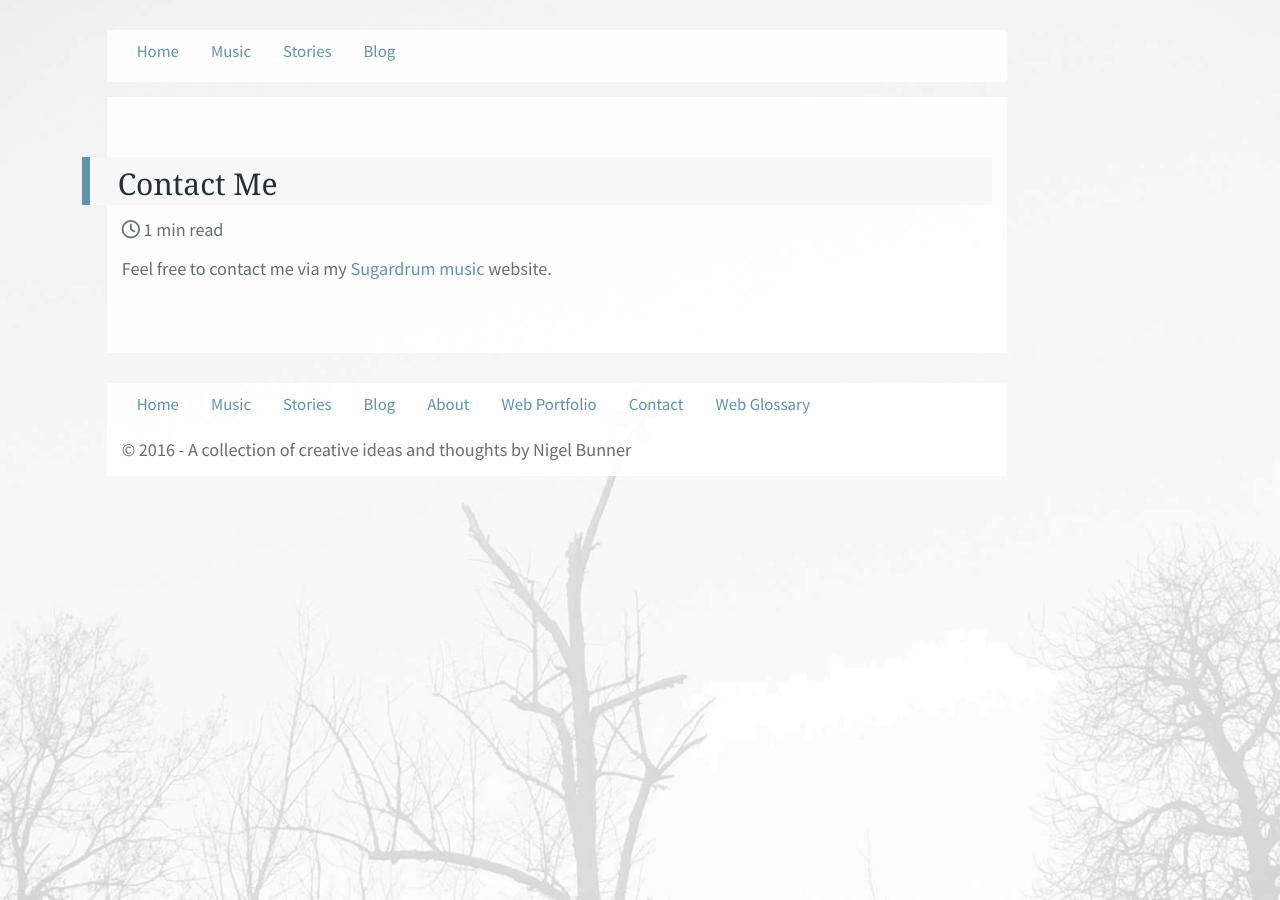
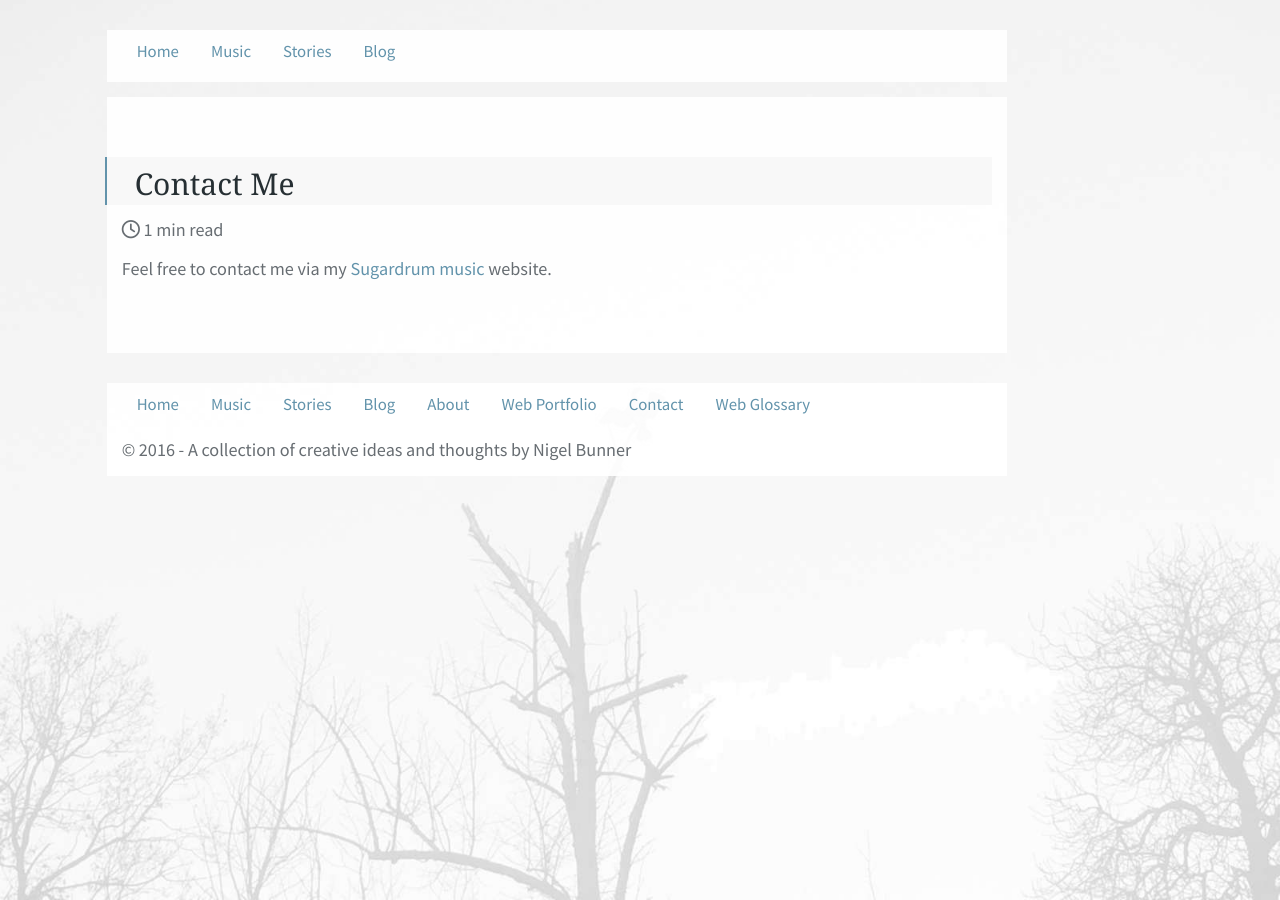
Before and after one commit to nbunner-personal/nigelbunner, a Jekyll site: the page built from pages/contact-me.md, in a window 1280 px wide. Built offline with Jekyll 4.4.1, drawn with Linux system fonts in a browser that asks for light colours; nearby versions of some CDN libraries; some web fonts are replaced.

Commit message:
tidying up the headings

```diff
--- a/css/nb-styles.scss
+++ b/css/nb-styles.scss
@@ -130,8 +130,8 @@ li {font-size: 1.2em; margin-bottom: 8px;}
   .post .article-header h1,
   .post .article-header h2 {
     background: #F8F8F8;
-    border-left: 8px solid #6293ab;
-    margin-left: -40px;
+    border-left: 2px solid #6293ab;
+    margin-left: -17px;
     padding: 10px 28px 5px;
     a:link, a:visited {color: #6293AB;}
   }
```
